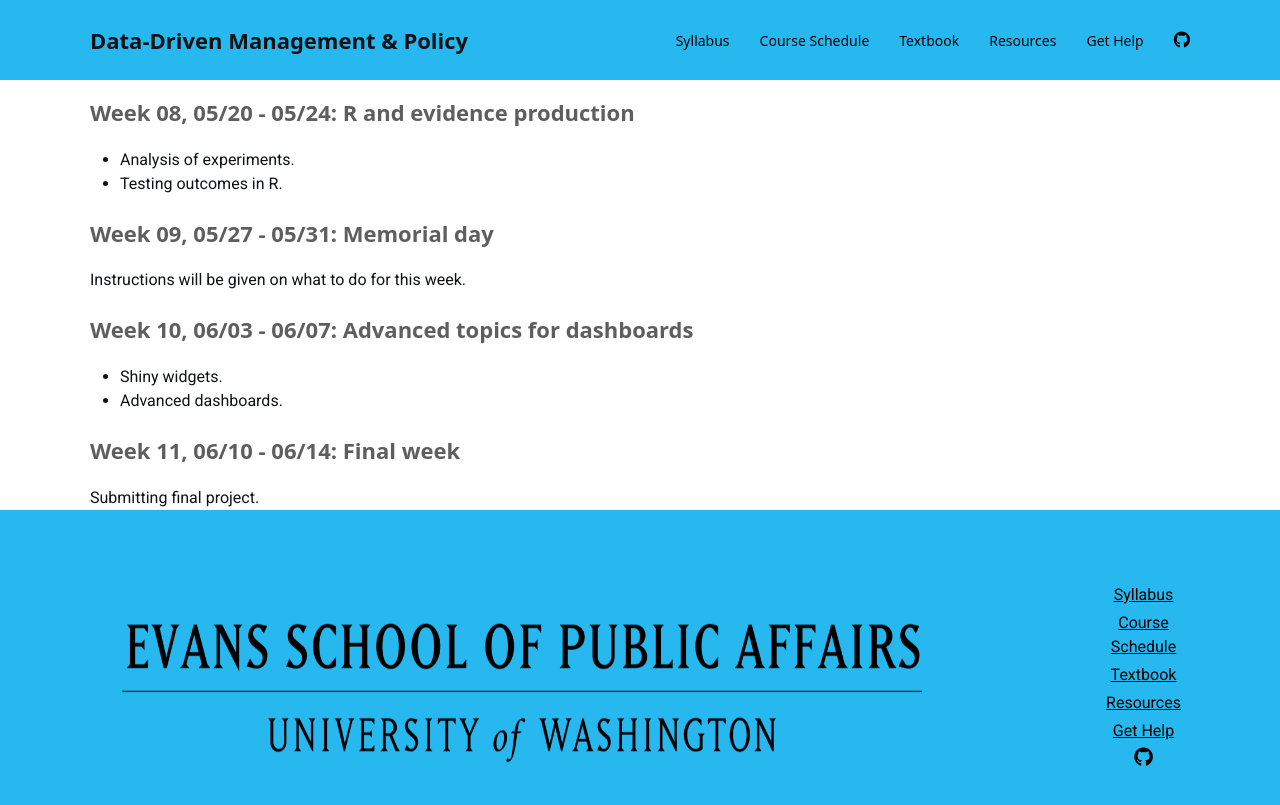
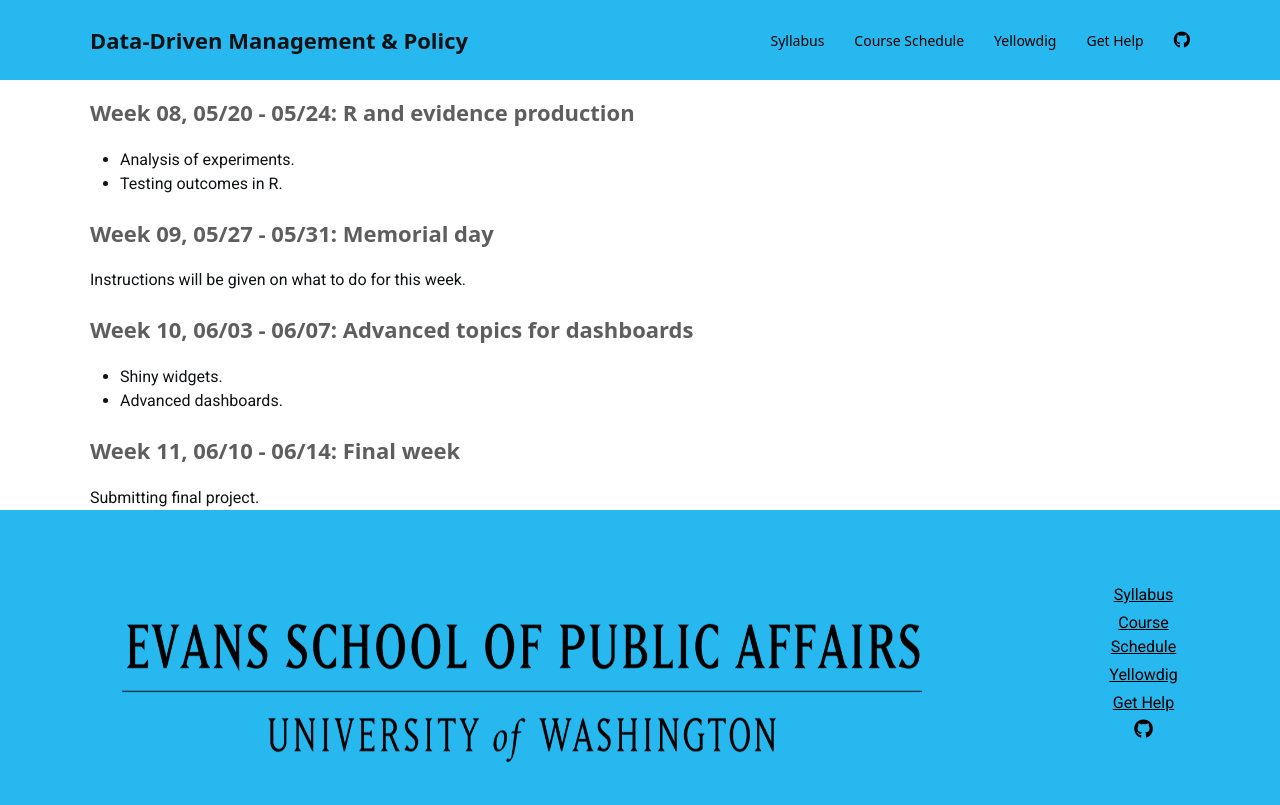
Before and after one commit to DS4PS/course-asu-paf-586-summer-2019, a Jekyll site: the page built from index.md, in a window 1280 px wide and 900 px high, scrolled down 3558 px. Shown: the top 805 px of the window. Built offline with Jekyll 4.4.1, drawn with Linux system fonts in a browser that asks for light colours; nearby versions of some CDN libraries; our own code applies the rules of GitHub Pages for plain Markdown files; a style sheet for code colours, icons or effects is not loaded; some of the changed lines change nothing that is shown.

Commit message:
Update _config.yml

```diff
--- a/_config.yml
+++ b/_config.yml
@@ -29,15 +29,17 @@
 
 
 github_info:
-    username:          ds4ps # Github location of the course
+    username:          DS4PS # Github location of the course
     branch:            master
-    website-repo:      ddmp-uw-class-spring-2019
-    course-repo:       Data-Science-Class
+    website-repo:      paf-586-summer-2019
+    course-repo:
+
+course_url: "http://ds4ps.org/paf-586-summer-2019/"
 
 index:
-    title: Data-Driven Management and Policy
+    title: Data Analytics for the Public Good
     image: imac.svg
-    subtitle: Foundations of data analytics for evidence-based management and policy.
+    subtitle: Reading seminar in data analytics for public and nonprofit organizations.
 
 
 
@@ -48,14 +50,8 @@
 - title: Course Schedule
   url: schedule/
 
-- title: Textbook
-  url: https://ds4ps.github.io/Data-Science-Class/TEXTBOOK/docs/index.html
-
-# - title: Datasets
-#  url: datasets/
-
-- title: Resources
-  url: resources/
+- title: Yellowdig
+  url:
 
 - title: Get Help
   url: discussions/
@@ -64,12 +60,6 @@
 footer:
 - title: Home
   url: /
-
-- title: Datasets
-  url: /datasets/
-
-- title: Textbook
-  url:  https://bookdown.org/yihui/bookdown-demo/
 
 - title: Course Schedule
   url: /schedule/
@@ -155,7 +145,3 @@
 markdown: kramdown
 kramdown:
   parse_block_html: true
-
-
-
-course_url: "https://ds4ps.github.io/Data-Science-Class/"
```
